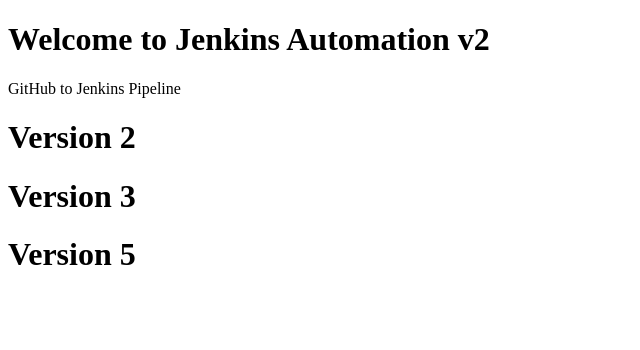
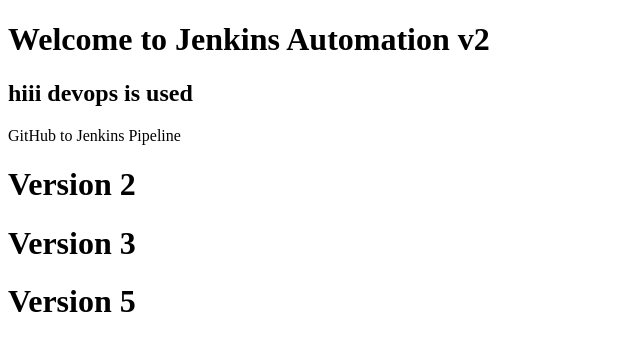
Before and after one commit to mohamadsathaharshad/jenkins-docker-demo, a plain HTML site: page index.html in a window 1280 px wide. Shown: the whole page, without its empty margins (0-640 px from the left). Drawn offline with Linux system fonts and the light colour scheme.

Commit message:
update index

```diff
--- a/index.html
+++ b/index.html
@@ -5,6 +5,7 @@
 </head>
 <body>
     <h1>Welcome to Jenkins Automation v2</h1>
+    <h2>hiii devops is used</h2>
     <p>GitHub to Jenkins Pipeline</p>
 </body>
 </html>
```
